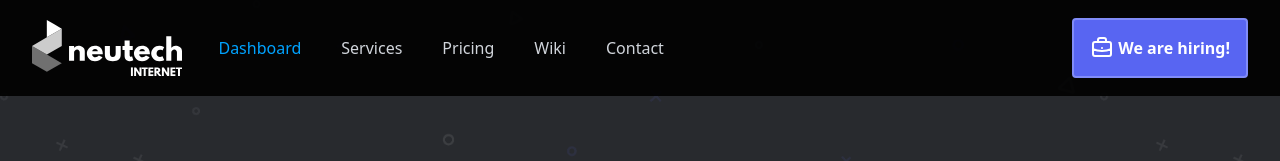
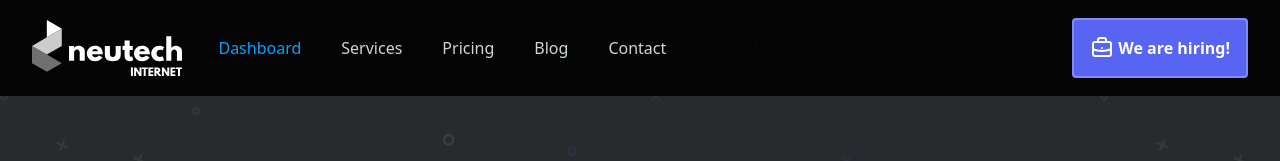
Before and after one commit to bobalok/brainfreeze, a Next.js app: page /dashboard in a window 1280 px wide. Shown: the top 161 px of the page. Built offline with nearby package versions, Linux system fonts and the light colour scheme.

Commit message:
change wiki to blog

```diff
--- a/components/Navi.js
+++ b/components/Navi.js
@@ -13,7 +13,7 @@ const navigation = [
   { name: "Dashboard", href: "/", current: true },
   { name: "Services", href: "/dashboard", current: false },
   { name: "Pricing", href: "#", current: false },
-  { name: "Wiki", href: "#", current: false },
+  { name: "Blog", href: "#", current: false },
   { name: "Contact", href: "#", current: false },
 ];
 
```
